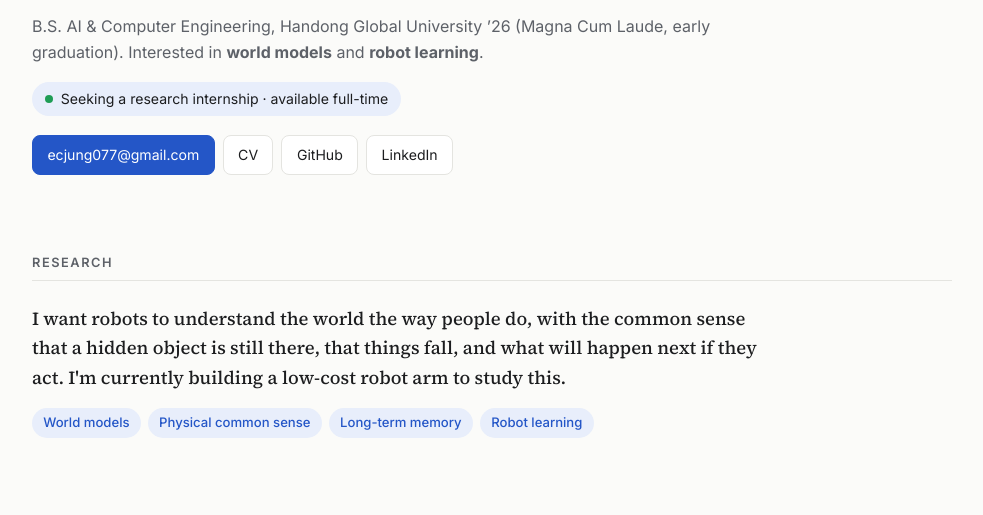
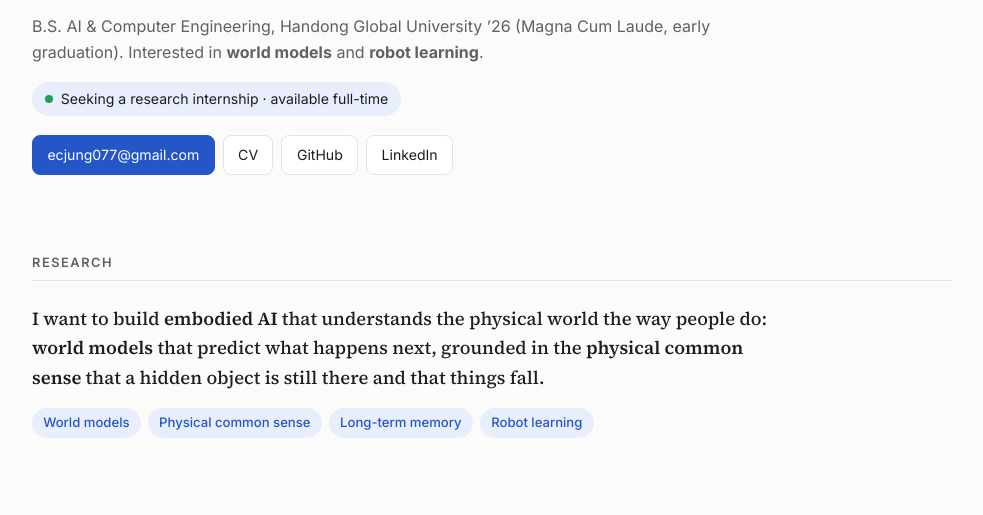
Before and after one commit to 248Kobe/248Kobe.github.io, a plain HTML site: page index.html in a window 1280 px wide. Shown: the part 263-778 px from the top of the page, without its empty margins (148-1131 px from the left). Drawn offline with Linux system fonts and the light colour scheme.

Commit message:
Reframe research statement with embodied AI terms
Co-Authored-By: Claude Opus 5.5 <noreply@anthropic.com>

```diff
--- a/index.html
+++ b/index.html
@@ -56,9 +56,9 @@
     <section id="research">
       <h2>Research</h2>
       <p class="statement">
-        I want robots to understand the world the way people do, with the common sense that a hidden object
-        is still there, that things fall, and what will happen next if they act.
-        I'm currently building a low-cost robot arm to study this.
+        I want to build <strong>embodied AI</strong> that understands the physical world the way people do:
+        <strong>world models</strong> that predict what happens next, grounded in the
+        <strong>physical common sense</strong> that a hidden object is still there and that things fall.
       </p>
       <p class="chips">
         <span>World models</span><span>Physical common sense</span><span>Long-term memory</span><span>Robot learning</span>
```
